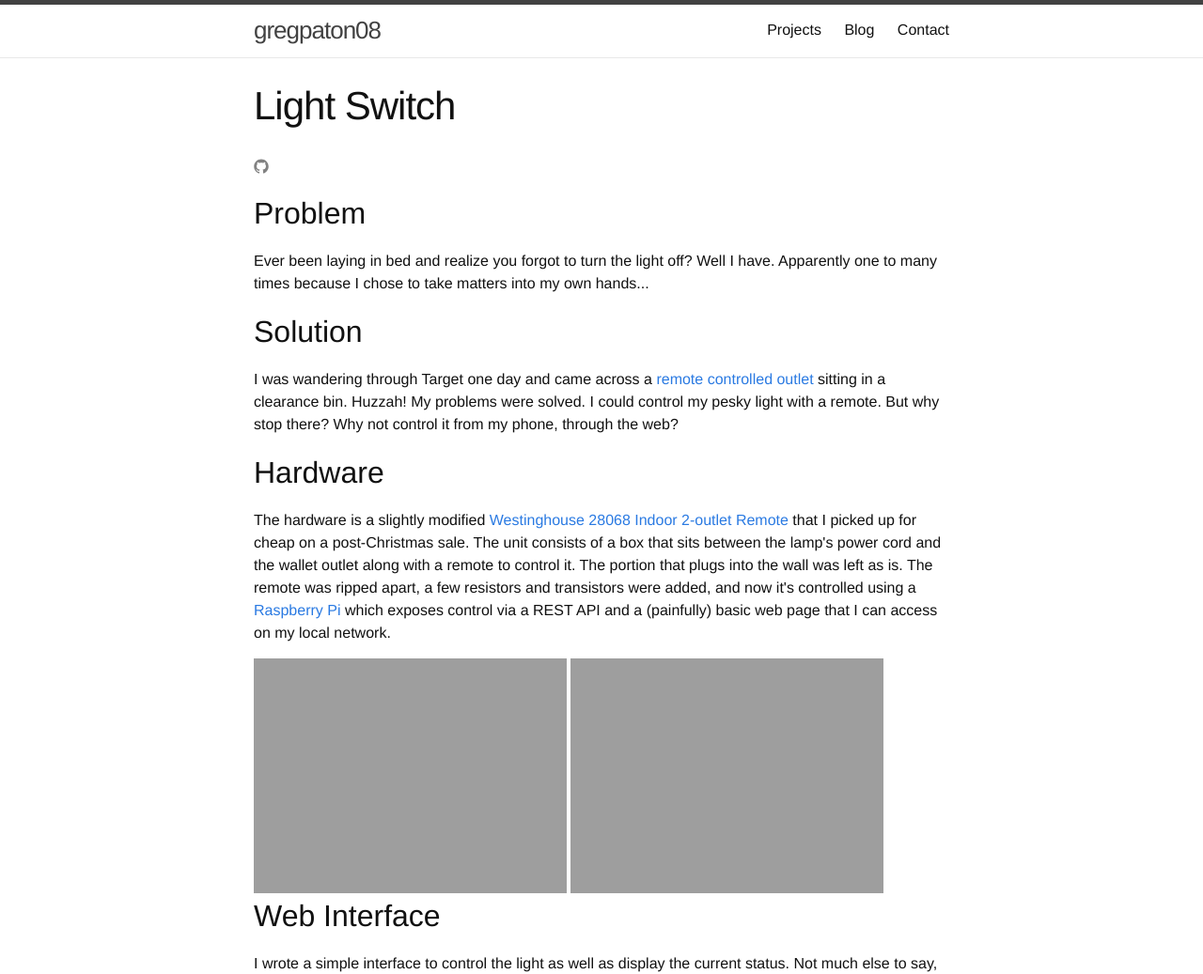
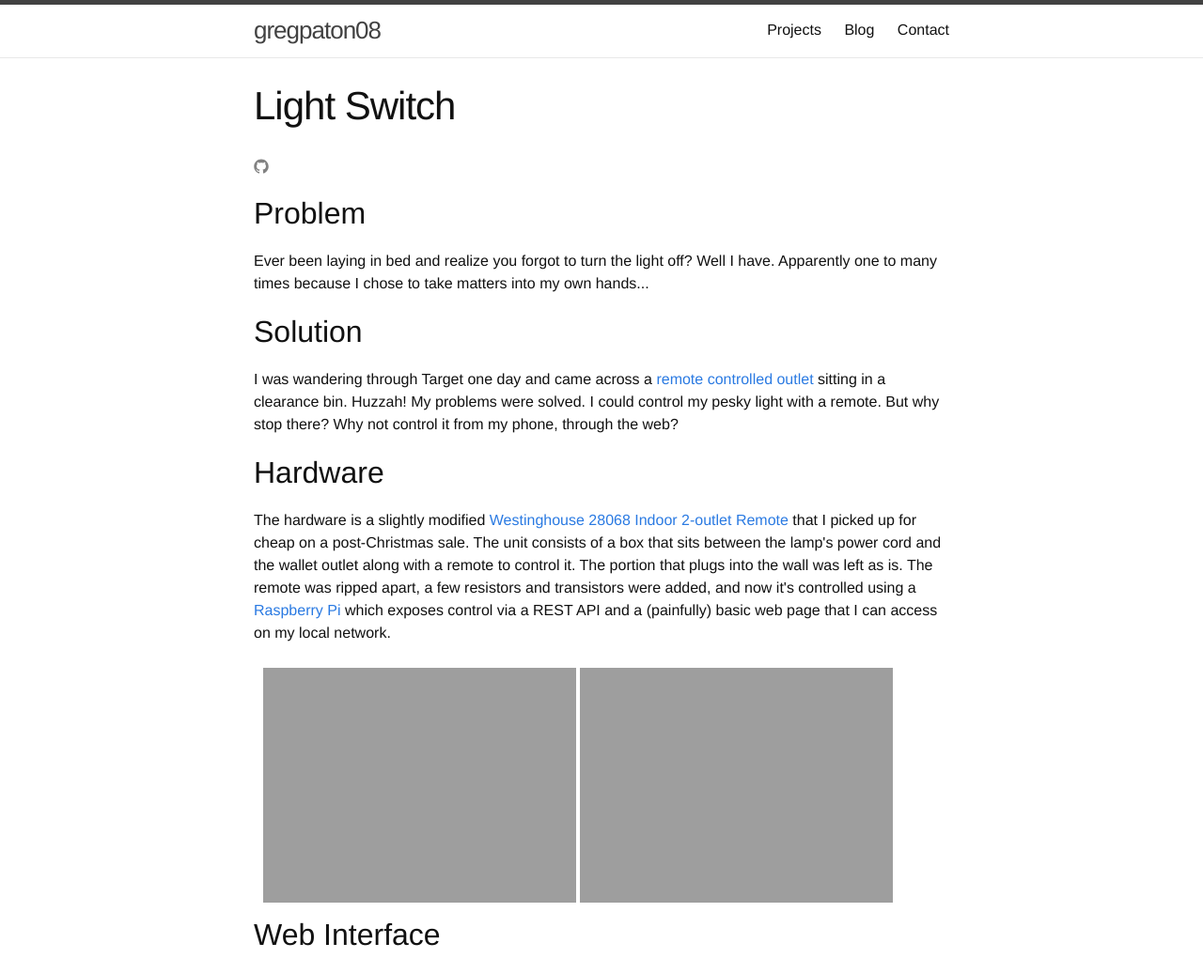
Before and after one commit to gregpaton08/gregpaton08.github.io, a Jekyll site: the page built from _projects/1970-01-04-light-switch.html, in a window 1280 px wide. Shown: the top 1037 px of the page at 94% size. Built offline with Jekyll 4.4.1, drawn with Linux system fonts in a browser that asks for light colours; nearby versions of some CDN libraries.

Commit message:
Remove unused code

```diff
--- a/_projects/1970-01-04-light-switch.html
+++ b/_projects/1970-01-04-light-switch.html
@@ -33,10 +33,10 @@ excerpt: Outlet that can be controlled through a web interface.
   </p>
   <div>
     <div class="side-by-side">
-      <img src="{{ site.url }}/assets/light-switch-remote-circuit-board-2.JPG" width="400" height="300">
+      <img src="{{ site.url }}/assets/light-switch-remote-circuit-board-2.JPG">
     </div>
     <div class="side-by-side">
-      <img src="{{ site.url }}/assets/light-switch-remote-circuit-board-1.JPG" width="400" height="300">
+      <img src="{{ site.url }}/assets/light-switch-remote-circuit-board-1.JPG">
     </div>
   </div>
   <h2>
--- a/_sass/minima/_layout.scss
+++ b/_sass/minima/_layout.scss
@@ -227,7 +227,7 @@
 
   > img {
     height: auto;
-    margin: auto;
+    margin: 10px;
 
     @media (max-width: 800px) {
       width: 100%;
```
